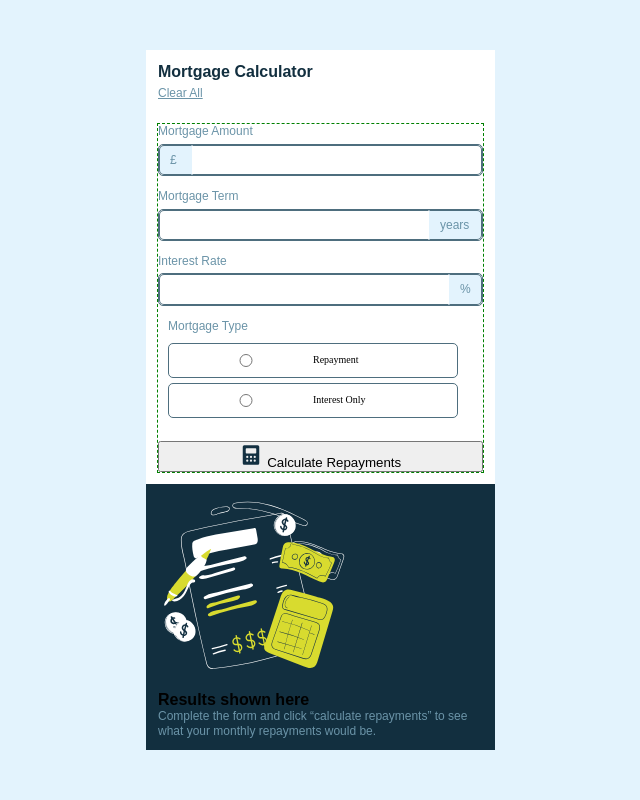
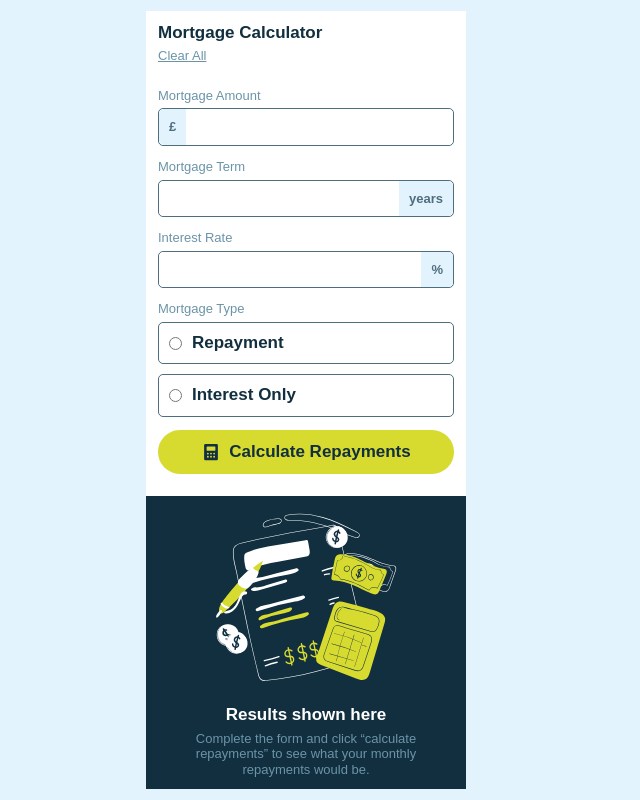
Before and after one commit to gillaercio/mortgage-repayment-calculator-main, a plain HTML site: page index.html in a window 1280 px wide. Shown: the whole page, without its empty margins (334-974 px from the left). Drawn offline with Linux system fonts and the light colour scheme.

Commit message:
CSS updated

```diff
--- a/assets/css/global.css
+++ b/assets/css/global.css
@@ -15,6 +15,7 @@ html {
 
 :root {
   --Lime: hsl(61, 70%, 52%);
+  --Lime-hover: hsl(61, 60%, 44%);
   --Red: hsl(4, 69%, 50%);
 
   --White: hsl(0, 0%, 100%);
@@ -23,12 +24,14 @@ html {
   --Slate-500: hsl(200, 26%, 54%);
   --Slate-700: hsl(200, 24%, 40%);
   --Slate-900: hsl(202, 55%, 16%);
+  --Slate-1100: hsl(202, 51%, 10%);
 
   --jakarta-font: 'Jakarta', sans-serif;
   --text-error: 500 1rem/120% var(--jakarta-font);
-  --text: 500 1.2rem/120% var(--jakarta-font);
-  --text-inputs: 700 1.2rem/120% var(--jakarta-font);
-  --text-md: 700 1.6rem/120% var(--jakarta-font);
-  --text-lg-mobile: 700 2.2rem/120% var(--jakarta-font);
-  --text-lg-desktop: 700 2.6rem/120% var(--jakarta-font);
+  --text: 500 1.3rem/120% var(--jakarta-font);
+  --text-inputs: 700 1.3rem/120% var(--jakarta-font);
+  --text-md: 700 1.7rem/120% var(--jakarta-font);
+  --text-lg: 700 2rem/120% var(--jakarta-font);
+  --text-lg-mobile: 700 3rem/120% var(--jakarta-font);
+  --text-lg-desktop: 700 3rem/120% var(--jakarta-font);
 }
--- a/assets/css/main.css
+++ b/assets/css/main.css
@@ -6,7 +6,6 @@ body {
   max-width: 375px;
   height: 100vh;
   background-color: var(--Slate-100);
-  /* outline: 1px dashed yellow; */
 }
 
 #mortgage-calculator {
@@ -20,9 +19,9 @@ body {
 }
 
 .title,
-.unit {
+.form__type,
+.form-button {
  font: var(--text-md);
- /* outline: 1px solid red; */
 }
 
 .calculator-title {
@@ -31,8 +30,8 @@ body {
 
 .clear-form,
 .label,
-.unit,
-.subtitle {
+.subtitle,
+.form__type legend {
   font: var(--text);
   color: var(--Slate-500);
 }
@@ -44,32 +43,59 @@ body {
   border: none;
 }
 
+.clear-form:hover {
+  color: var(--Slate-900);
+  transform: translateY(-1px);
+}
+
+.clear-form:focus {
+  color: var(--Lime);
+}
+
 #form-content {
   display: grid;
   gap: 1.3rem;
-  outline: 1px dashed green;
 }
 
 .input-with-unit {
-  display: grid;
-  grid-template-columns: repeat(2, 1fr);
+  display: flex;
   align-content: center;
   margin-top: 0.5rem;
   border-radius: 5px;
   border: 1px solid var(--Slate-700);
-  /* outline: 1px dashed red; */
   overflow: hidden;
 }
 
-input {
-  padding: 0.55rem;
-  border: 1px solid var(--Slate-700);
-  /* outline: 1px dashed red; */
+.input-with-unit:focus-within {
+  border: 1px solid var(--Lime);
+}
+
+.input-with-unit:hover {
+  border: 1px solid var(--Slate-900);
+}
+
+.input-with-unit .unit {
+  padding: 1rem;
+  font: var(--text-inputs);
+  background-color: var(--Slate-100);
+  color: var(--Slate-700);
+  white-space: nowrap;
+}
+
+.input-with-unit:focus-within .unit {
+  background-color: var(--Lime);
+  color: var(--Slate-900);
+}
+
+.input-with-unit input {
+  flex: 1;
+  min-width: 0;
+  padding: 1rem;
+  font: var(--text-inputs);
+  border: none;
 }
 
 .form__amount .unit {
-  /* justify-self: flex-start; */
-  border-right-color: transparent;
   border-top-left-radius: 5px;
   border-bottom-left-radius: 5px;
 }
@@ -78,65 +104,150 @@ input {
 .form__interest .unit {
   border-top-right-radius: 5px;
   border-bottom-right-radius: 5px;
-  /* border-left-color: transparent; */
-  border-left-color: transparent;
 }
 
 #mortgage-amount {
-  justify-self: flex-start;
-  width: 290px;
   border-top-right-radius: 5px;
   border-bottom-right-radius: 5px;
-  border-left-color: transparent;
 }
 
 #mortgage-term,
 #interest-rate {
   border-top-left-radius: 5px;
   border-bottom-left-radius: 5px;
-  border-right-color: transparent;
 }
 
-#mortgage-term {
-  width: 270px;
-}
-
-#interest-rate {
-  width: 290px;
-}
-
-.unit {
-  padding: 0.7rem 1rem;
-  background-color: var(--Slate-100);
-  border: 1px solid var(--Slate-700);
+button,
+input[type="radio"],
+input[type="checkbox"] {
+  cursor: pointer;
 }
 
 .form__type {
   display: grid;
-  gap: 5px;
-  padding: 1rem;
-  border: transparent;
+  gap: 1rem;
+  padding: 0;
+  /* font: var(--text-md); */
+  color: var(--Slate-900);
+  border: none;
 }
 
-.form__type label {
-  display: grid;
-  grid-template-columns: repeat(2, 1fr);
-  justify-self: flex-start;
-  width: 290px;
+.form__type > div {
+  display: flex;
+  gap: 1rem;
+  align-items: center;
   padding: 1rem;
   border: 1px solid var(--Slate-700);
   border-radius: 5px;
 }
 
-.radio-span {
-  justify-self: flex-start;
-  border: 1px solid red;
+.form__type > div:hover {
+  border: 1px solid var(--Lime-hover);
+}
+
+input,
+button,
+.input-with-unit,
+.form__type > div {
+  transition: all 0.2s ease-in-out;
+}
+
+input:focus-visible,
+button:focus-visible {
+  outline: 2px solid var(--Lime);
+  /* outline: 2px solid var(--Slate-900); */
+  outline-offset: 2px;
+}
+
+.form__type legend {
+  margin-bottom: 0.5rem;
+}
+
+.form-button {
+  display: flex;
+  justify-content: center;
+  align-items: center;
+  gap: 0.8rem;
+  width: 100%;
+  padding: 1.2rem;
+  margin-bottom: 1rem;
+  color: var(--Slate-900);
+  background-color: var(--Lime);
+  border-radius: 25px;
+  border: none;
+}
+
+.form-button:hover {
+  background-color: var(--Lime-hover);
+  transform: translateY(-1px);
+}
+
+.form-button img {
+  width: 20px;
+  height: auto;
+}
+
+.form-button span {
+  font: inherit;
 }
 
 #results {
   background-color: var(--Slate-900);
 }
 
+.empty-state {
+  display: grid;
+  gap: 0.5rem;
+  justify-content: center;
+  text-align: center;
+  color: var(--White);
+  /* display: none; */
+}
+
+.empty-state img {
+  justify-self: center;
+}
+
+.empty-state p {
+  width: 80%;
+  margin: auto;
+}
+
 .filled-state {
   display: none;
+  gap: 1.2rem;
+  padding: 1.4rem;
+  color: var(--White);
 }
+
+.repayments {
+  display: grid;
+  gap: 2rem;
+  padding: 1.5rem 1.25rem;
+  background-color: var(--Slate-1100);
+  border-radius: 5px;
+  border-top: 2px solid var(--Lime);
+}
+
+.result-span {
+  font: var(--text);
+  color: var(--Slate-500);
+}
+
+.monthly-repayment,
+.total-repayment {
+  display: grid;
+  grid-column: 1;
+  gap: 1rem;
+}
+
+#result-monthly {
+  font: var(--text-lg-mobile);
+  color: var(--Lime);
+  border-bottom: 1px solid var(--Slate-900);
+  padding-bottom: 1.5rem;
+}
+
+#result-total {
+  font: var(--text-lg);
+}
--- a/index.html
+++ b/index.html
@@ -28,6 +28,7 @@
             <input type="number" step="0.01" min="0" name="mortgage-amount" id="mortgage-amount" required>
           </div>
         </div>
+
         <div class="form__term">
           <label class="label" for="mortgage-term">Mortgage Term</label>
           <div class="input-with-unit">
@@ -35,6 +36,7 @@
             <span class="unit">years</span>
           </div>
         </div>
+
         <div class="form__interest">
           <label class="label" for="interest-rate">Interest Rate</label>
           <div class="input-with-unit">
@@ -42,15 +44,19 @@
             <span class="unit">%</span>
           </div>
         </div>
+
         <fieldset class="form__type">
           <legend class="label">Mortgage Type</legend>
-          <label>
-            <input type="radio" name="mortgage-type" value="repayment" required>Repayment
-          </label>
-          <label>
-            <input type="radio" name="mortgage-type" value="interest-only">Interest Only
-          </label>
+          <div>
+            <input type="radio" name="mortgage-type" id="repayment" value="repayment" required>
+            <label for="repayment">Repayment</label>
+          </div>
+          <div>
+            <input type="radio" name="mortgage-type" id="interest-only" value="interest-only">
+            <label for="interest-only">Interest Only</label>
+          </div>
         </fieldset>
+
         <button type="submit" class="form-button">
           <img src="assets/images/icon-calculator.svg" alt="Icon calculator">
           <span>Calculate Repayments</span>
@@ -69,13 +75,15 @@
         <h2 class="title">Your results</h2>
         <p class="subtitle">Your results are shown below based on the information you provided.
           To adjust the results, edit the form and click “calculate repayments” again.</p>
-        <div class="monthly-repayment">
-          <span class="result-span">Your monthly repayments</span>
-          <span id="result-monthly"></span>
-        </div>
-        <div class="total-repayment">
-          <span class="result-span">Total you'll repay over the term</span>
-          <span id="result-total"></span>
+        <div class="repayments">
+          <div class="monthly-repayment">
+            <span class="result-span">Your monthly repayments</span>
+            <span id="result-monthly">£1,797.74</span>
+          </div>
+          <div class="total-repayment">
+            <span class="result-span">Total you'll repay over the term</span>
+            <span id="result-total">£539,322.94</span>
+          </div>
         </div>
       </div>
     </section>
```
